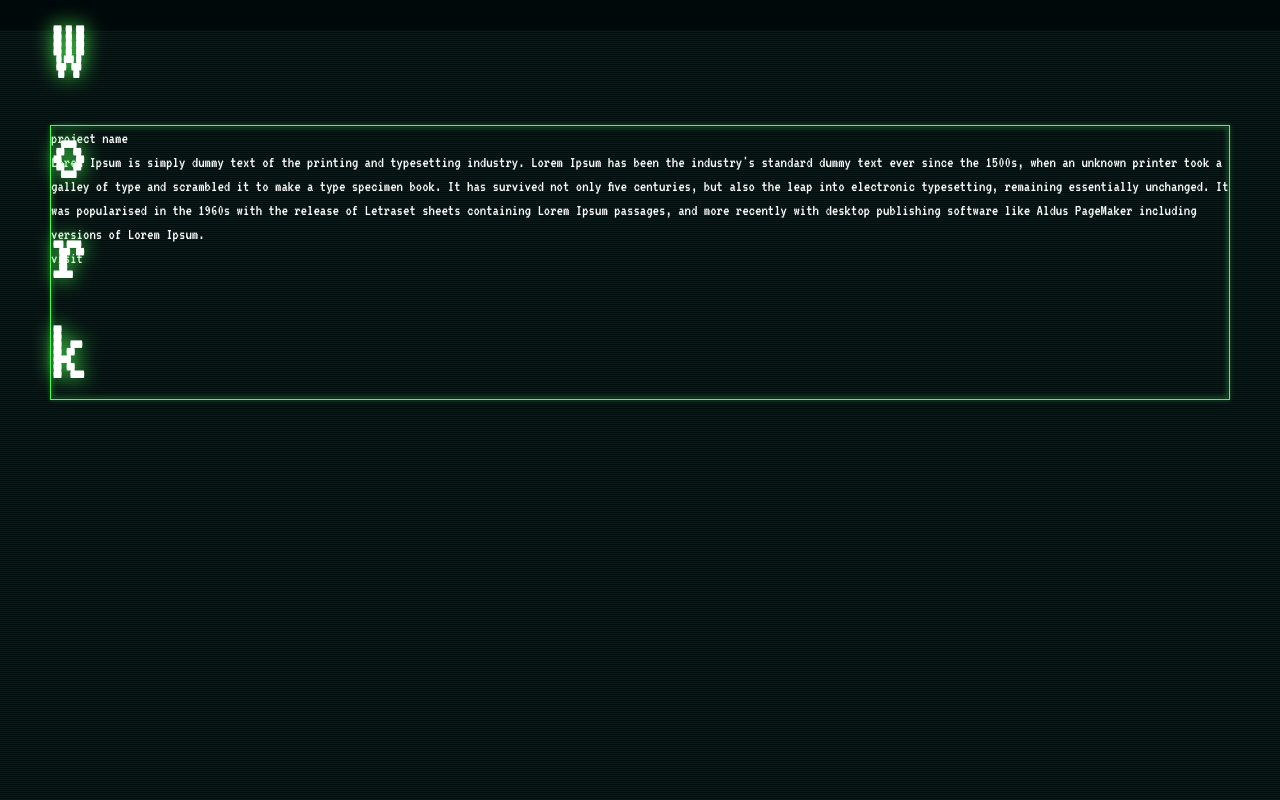
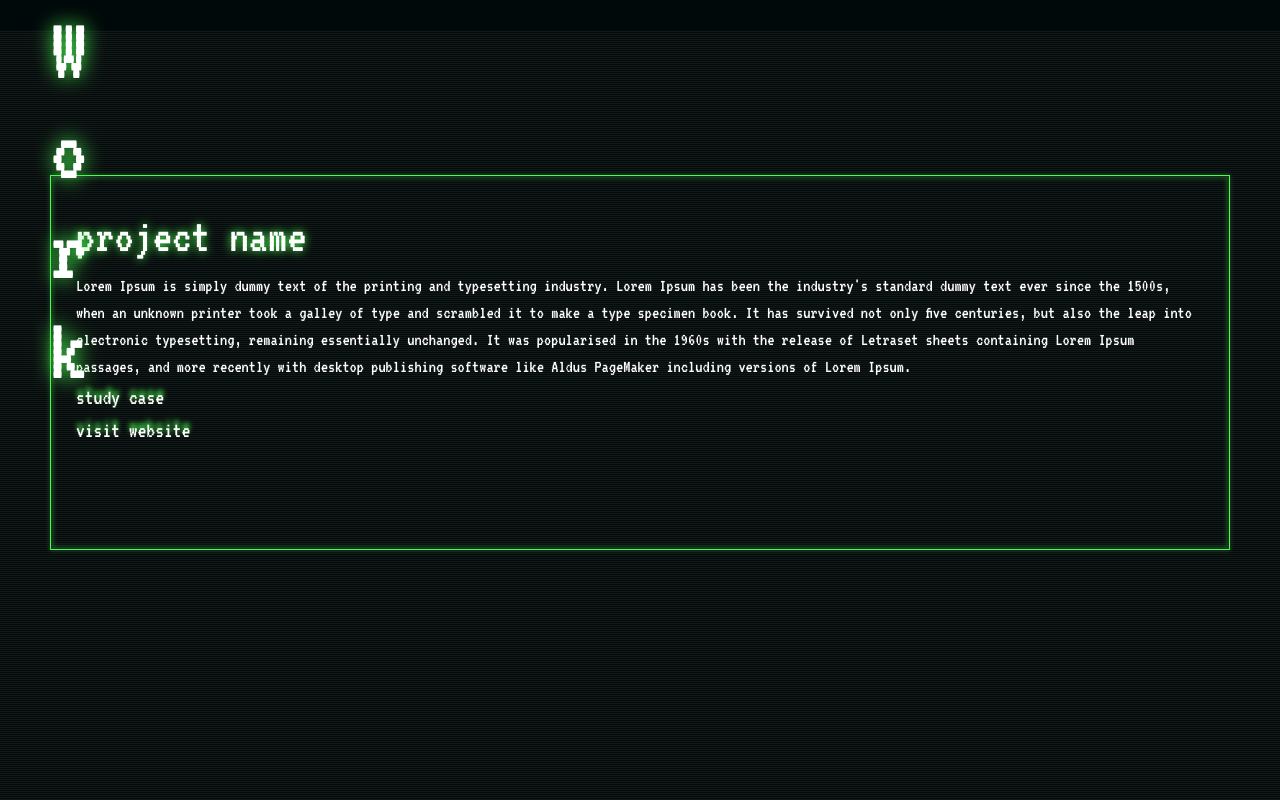
Before and after one commit to Sami-21/NextJSPortfolio, a Next.js app: page / in a window 1280 px wide. Shown: the top 800 px of the page. Built offline with nearby package versions, Linux system fonts and the light colour scheme.

Commit message:
work section desktop completed

```diff
--- a/Components/PortfolioContent.tsx
+++ b/Components/PortfolioContent.tsx
@@ -6,11 +6,11 @@ import NavBar from './NavBar'
 import Noisebackground from './Noisebackground'
 import WorkSection from './WorkSection'
 
-interface ComponentProp {
+interface Props {
     showCompDelay: number;
 }
 
-const PortfolioContent: React.FC<ComponentProp> = ({ showCompDelay }) => {
+const PortfolioContent: React.FC<Props> = ({ showCompDelay }) => {
     const [isShown, setIsShown] = useState(false);
     useEffect(() => {
         const timer: NodeJS.Timer = setTimeout(() => {
--- a/Components/Project.tsx
+++ b/Components/Project.tsx
@@ -2,24 +2,28 @@ import React from "react";
 import { useInView } from "react-intersection-observer";
 import style from "../styles/Project.module.css";
 
-
 interface ProjectProps {
   name: string;
   description: string;
+  links: link[];
+}
+interface link {
+  text: string;
   url: string;
 }
 
-
-const Project: React.FC<ProjectProps> = ({ name, description, url }) => {
+const Project: React.FC<ProjectProps> = ({ name, description, links }) => {
 
   const { ref, inView } = useInView({
     threshold: 0.5,
   });
 
-  return <div ref={ref} className={inView ? ` ${style.ProjectContainer} ${style.ProjectFadeIn}` : `${style.ProjectContainer} ${style.ProjectFadeOut}`}>
-    <h3 className={inView ? `${style.ProjectContent} ${style.ProjectContentVisible}` : ` ${style.ProjectContent} ${style.ProjectContentHidden}`}> {name}</h3>
-    <p className={inView ? `${style.ProjectContent} ${style.ProjectContentVisible}` : ` ${style.ProjectContent} ${style.ProjectContentHidden}`}> {description}</p>
-    <a href={url} target="_blank" className={inView ? `${style.ProjectContent} ${style.ProjectContentVisible}` : ` ${style.ProjectContent} ${style.ProjectContentHidden}`}>visit</a>
+  return <div ref={ref} className={` ${style.ProjectContainer} ${inView ? style.ProjectFadeIn : style.ProjectFadeOut}`}>
+    <h2 data-text={name} className={`${style.ProjectTitle} ${inView ? style.ProjectContentVisible : style.ProjectContentHidden}`}> {name}</h2>
+    <p className={`${style.ProjectDescription} ${inView ? style.ProjectContentVisible : style.ProjectContentHidden}`}> {description}</p>
+    {links.map((link: link, index: number) => (
+      <a key={index} href={link.url} target="_blank" data-text={link.text} className={`${style.ProjectLinks} ${inView ? style.ProjectContentVisible : style.ProjectContentHidden}`}>{link.text} </a>
+    ))}
   </div>;
 };
 
--- a/Components/ScreenLightUp.tsx
+++ b/Components/ScreenLightUp.tsx
@@ -1,10 +1,11 @@
 import React, { useEffect, useState } from "react";
 import intro from "../styles/Intro.module.css";
 
-interface destroyDelayProps {
+interface Props {
   destroyDelay: number;
 }
-const ScreenLightUp: React.FC<destroyDelayProps> = ({ destroyDelay }) => {
+
+const ScreenLightUp: React.FC<Props> = ({ destroyDelay }) => {
   const [isShown, setIsShown] = useState(true);
   useEffect(() => {
     const timer: NodeJS.Timer = setTimeout(() => {
--- a/Components/TextTypingEffect.tsx
+++ b/Components/TextTypingEffect.tsx
@@ -2,15 +2,15 @@ import React from "react";
 import { useInView } from "react-intersection-observer";
 import useTextTyping from "../hooks/useTextTyping";
 import style from "../styles/TextTypingEffect.module.css";
+
 interface Props {
   text: string;
 }
 
-const TextTypingEffect: React.FC<Props> = ({ text }) => {
+const CODTextEffect: React.FC<Props> = ({ text }) => {
   const { ref, inView } = useInView({
     threshold: 0,
   });
-  // const text = "Hello, my name is Sami! Lorem, ipsum dolor sit amet consectetur adipisicing elit. Repudiandae quibusdam in sapiente, dolore placeat aliquam minus temporibus quod, beatae voluptates possimus culpa? Optio exercitationem nisi explicabo magni ut mollitia minima quod, asperiores maiores ex voluptas."
 
   const typedText: string = useTextTyping(text, 3, inView);
 
@@ -20,4 +20,4 @@ const TextTypingEffect: React.FC<Props> = ({ text }) => {
   </div>
 };
 
-export default TextTypingEffect;
+export default CODTextEffect;
--- a/Components/WorkSection.tsx
+++ b/Components/WorkSection.tsx
@@ -6,9 +6,12 @@ import Project from "./Project";
 interface project {
   name: string;
   description: string;
+  links: link[];
+}
+interface link {
+  text: string;
   url: string;
 }
-
 const WorkSection: React.FC = () => {
   const Transition1: string = "Mnut";
   const Transition2: string = "Plwr";
@@ -17,7 +20,15 @@ const WorkSection: React.FC = () => {
     {
       name: "project name",
       description: "Lorem Ipsum is simply dummy text of the printing and typesetting industry. Lorem Ipsum has been the industry's standard dummy text ever since the 1500s, when an unknown printer took a galley of type and scrambled it to make a type specimen book. It has survived not only five centuries, but also the leap into electronic typesetting, remaining essentially unchanged. It was popularised in the 1960s with the release of Letraset sheets containing Lorem Ipsum passages, and more recently with desktop publishing software like Aldus PageMaker including versions of Lorem Ipsum.",
-      url: "",
+      links: [{
+        text: "study case",
+        url: "https://www.youtube.com/watch?v=4wIo7pFpiIc&ab_channel=Skillet",
+      },
+      {
+        text: "visit website",
+        url: "",
+      },
+      ]
     }
   ]
   return (
@@ -29,7 +40,7 @@ const WorkSection: React.FC = () => {
       ></CODTextEffect>
       {projects.map((project: project, index: number) => (
         <div className={style.ProjectOuterContainer} key={index} >
-          <Project name={project.name} description={project.description} url={project.url} key={index} />
+          <Project name={project.name} description={project.description} links={project.links} key={index} />
         </div>
       ))}
     </div>
--- a/styles/Project.module.css
+++ b/styles/Project.module.css
@@ -5,29 +5,66 @@
   color: white;
 }
 
-.ProjectContent {
-  transition-property: all;
-  transition-duration: .5s;
-  transition-timing-function: ease-in;
-  transition-delay: 1s;
+.ProjectTitle {
+  position: relative;
+  color: #fff;
+  opacity: 0;
+  font-size: 48px;
+}
+
+.ProjectTitle::before {
+  content: attr(data-text);
+  position: absolute;
+  top: 0;
+  left: 0;
+  font-size: 48px;
+  color: #48ff50;
+  filter: blur(5px);
+  z-index: -1;
+}
+
+.ProjectDescription {
+  font-size: 18px;
+  opacity: 0;
+}
+
+.ProjectLinks {
+  font-size: 22px;
+  position: relative;
+  color: #fff;
+  opacity: 0;
+  margin-right: 15px;
+  cursor: pointer;
+  z-index: 9999;
+}
+
+.ProjectLinks::before {
+  content: attr(data-text);
+  position: absolute;
+  top: -5px;
+  left: 0;
+  font-size: 22px;
+  color: #48ff50;
+  filter: blur(2.5px);
+  z-index: -1;
+  pointer-events: none;
 }
 
 .ProjectContentVisible {
-  display: block;
-  opacity: 1;
+  animation: show-content .75s linear forwards;
+  animation-delay: 900ms;
 }
 
 .ProjectContentHidden {
-  display: none;
-  opacity: 0;
+  animation: hide-content .05s linear forwards;
 }
 
 .ProjectFadeIn {
   animation: project-fade-in .75s ease-in-out forwards;
 }
 
-.ProjectFadeIn::after,
-.ProjectFadeOut::after {
+.ProjectFadeIn::before,
+.ProjectFadeOut::before {
   content: "";
   position: absolute;
   width: 100%;
@@ -36,6 +73,7 @@
   left: 0;
   border: 1px #48ff50 solid;
   filter: blur(2.5px);
+  pointer-events: none;
 }
 
 .ProjectFadeOut {
@@ -45,6 +83,7 @@
 
 @keyframes project-fade-in {
   0% {
+    padding: 0;
     width: 0px;
     height: 0px;
   }
@@ -52,11 +91,13 @@
   33% {
     width: 100%;
     height: 0px;
+    padding: 0;
   }
 
   100% {
     width: 100%;
     height: 100%;
+    padding: 25px;
   }
 }
 
@@ -64,20 +105,23 @@
   0% {
     width: 100%;
     height: 100%;
+    padding: 25px;
   }
 
   33% {
     width: 100%;
     height: 0px;
+    padding: 0;
   }
 
   100% {
     width: 0px;
     height: 0px;
+    padding: 0;
   }
 }
 
-/* @keyframes show-content {
+@keyframes show-content {
   0% {
     display: none;
     opacity: 0;
@@ -99,4 +143,4 @@
     display: none;
     opacity: 0;
   }
-} */
+}
--- a/styles/WorkSection.module.css
+++ b/styles/WorkSection.module.css
@@ -2,6 +2,7 @@
   width: 100vw;
   min-height: 750px;
   padding: 0 50px;
+
 }
 
 .TextContainer {
@@ -16,9 +17,10 @@
 
 .ProjectOuterContainer {
   width: 100%;
-  height: 300px;
+  height: 400px;
   display: flex;
   flex-direction: column;
   align-items: center;
   justify-content: center;
+  margin: 50px 0;
 }
```
Also changed, not shown: Components/LoadingWidget.tsx (+5 -6 lines).
